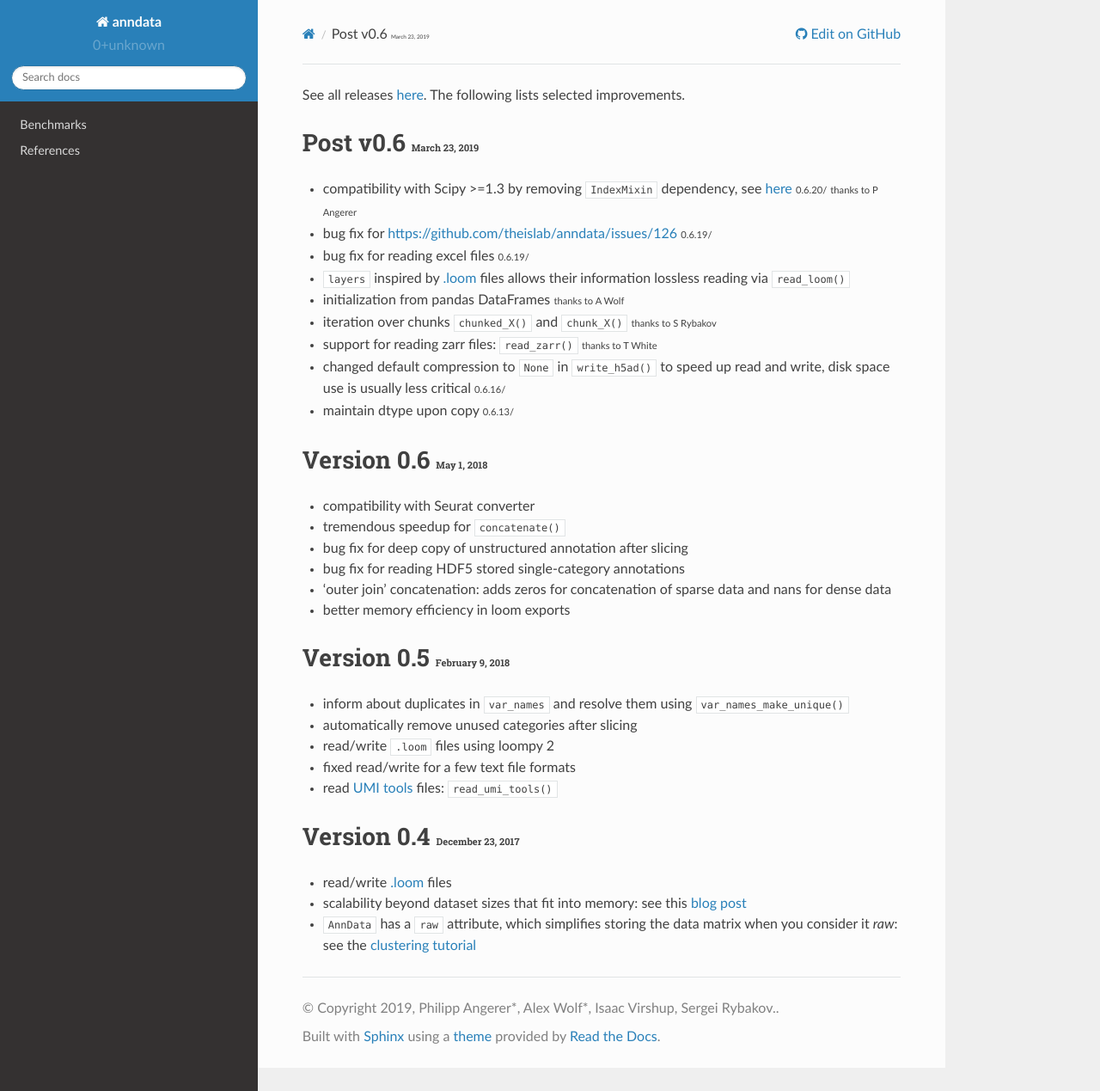
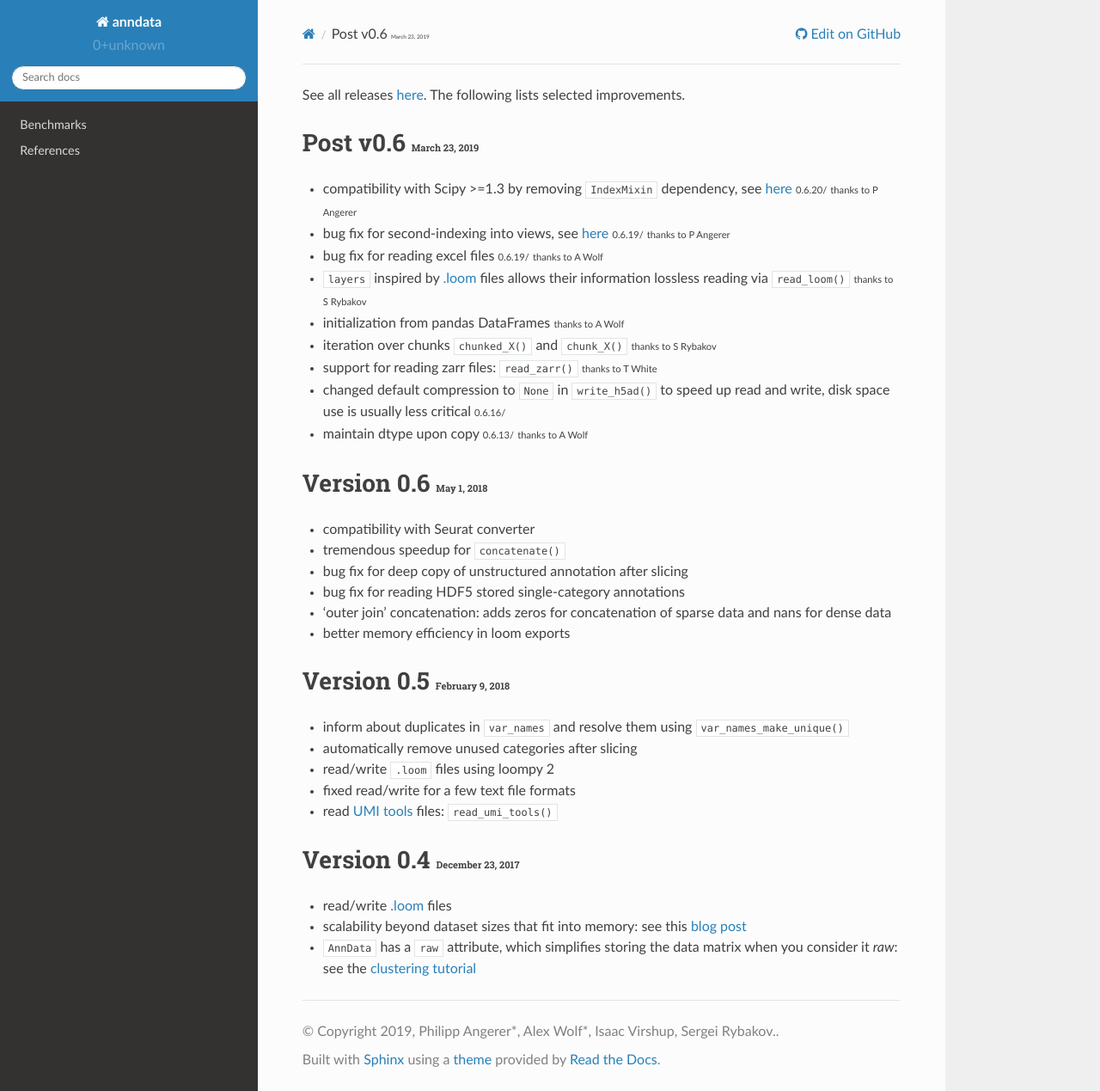
Before and after one commit to scverse/anndata, a Sphinx documentation site: the page built from docs/release_notes.rst, in a window 1280 px wide and 1269 px high. Shown: the whole window at 86% size. Built offline with Sphinx 7.4.7 and the Read the Docs theme 2.0.0, drawn with Linux system fonts in a browser that asks for light colours.

Commit message:
further release notes clean up

```diff
--- a/docs/release_notes.rst
+++ b/docs/release_notes.rst
@@ -9,14 +9,14 @@ Post v0.6 :small:`March 23, 2019`
 ---------------------------------
 
 - compatibility with Scipy >=1.3 by removing `IndexMixin` dependency, see `here <https://github.com/theislab/anndata/commit/6fb083477bc0b1f3eeccc62e10e4b477ae532346>`__ :noteversion:`0.6.20` :smaller:`thanks to P Angerer`
-- bug fix for https://github.com/theislab/anndata/issues/126 :noteversion:`0.6.19`
-- bug fix for reading excel files :noteversion:`0.6.19`
-- :attr:`~anndata.AnnData.layers` inspired by `.loom <http://loompy.org>`__ files allows their information lossless reading via :func:`~anndata.read_loom`
+- bug fix for second-indexing into views, see `here <https://github.com/theislab/anndata/issues/126>`__ :noteversion:`0.6.19` :smaller:`thanks to P Angerer`
+- bug fix for reading excel files :noteversion:`0.6.19` :smaller:`thanks to A Wolf`
+- :attr:`~anndata.AnnData.layers` inspired by `.loom <http://loompy.org>`__ files allows their information lossless reading via :func:`~anndata.read_loom` :smaller:`thanks to S Rybakov`
 - initialization from pandas DataFrames :smaller:`thanks to A Wolf`
-- iteration over chunks :func:`~anndata.AnnData.chunked_X` and :func:`~anndata.AnnData.chunk_X`  :smaller:`thanks to S Rybakov`
+- iteration over chunks :func:`~anndata.AnnData.chunked_X` and :func:`~anndata.AnnData.chunk_X` :smaller:`thanks to S Rybakov`
 - support for reading zarr files: :func:`~anndata.read_zarr` :smaller:`thanks to T White`
 - changed default compression to `None` in :func:`~anndata.AnnData.write_h5ad` to speed up read and write, disk space use is usually less critical :noteversion:`0.6.16`
-- maintain dtype upon copy :noteversion:`0.6.13`
+- maintain dtype upon copy :noteversion:`0.6.13` :smaller:`thanks to A Wolf`
 
 
 Version 0.6 :small:`May 1, 2018`
```
